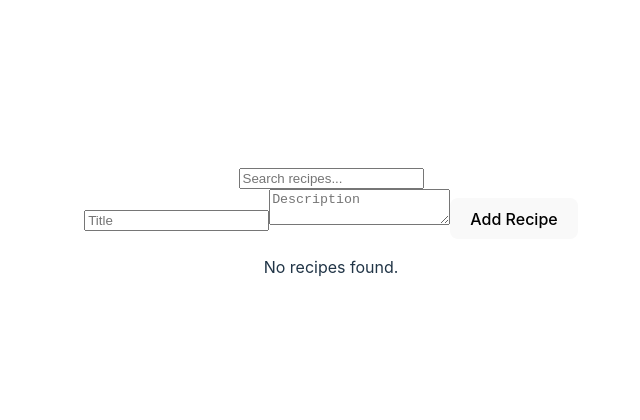
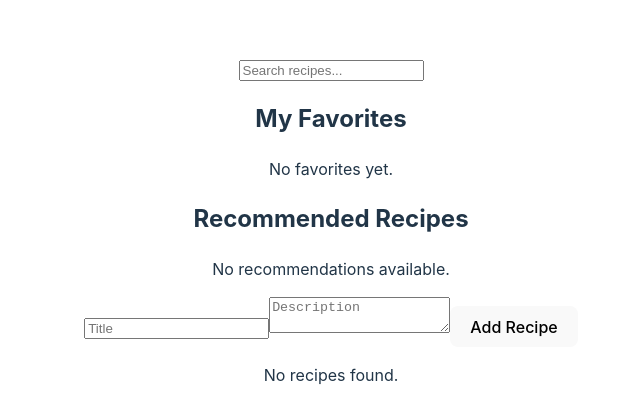
Before and after one commit to OmarMegzz/alx-fe-reactjs, a React (Vite) app in the folder recipe-sharing-app/: page / in a window 1280 px wide. Shown: the part 170-590 px from the top of the page, without its empty margins (309-949 px from the left). Built offline with nearby package versions, Linux system fonts and the light colour scheme.

Commit message:
finish the last task

```diff
--- a/recipe-sharing-app/src/components/AddRecipeForm.jsx
+++ b/recipe-sharing-app/src/components/AddRecipeForm.jsx
@@ -2,6 +2,8 @@ import { useState } from "react";
 import useRecipeStore from "./recipeStore";
 import RecipeList from "./RecipeList";
 import SearchBar from "./SearchBar";
+import FavoritesList from "./FavoritesList";
+import RecommendationsList from "./RecommendationsList";
 
 export const AddRecipeForm = () => {
   const addRecipe = useRecipeStore((state) => state.addRecipe);
@@ -18,6 +20,8 @@ export const AddRecipeForm = () => {
   return (
     <>
       <SearchBar />
+      <FavoritesList />
+      <RecommendationsList />
       <form onSubmit={handleSubmit}>
         <input
           type="text"
--- /dev/null
+++ b/recipe-sharing-app/src/components/FavoritesList.jsx
@@ -0,0 +1,27 @@
+import React from "react";
+import useRecipeStore from "./recipeStore";
+
+const FavoritesList = () => {
+  const recipes = useRecipeStore((state) => state.recipes);
+  const favoriteIds = useRecipeStore((state) => state.favorites);
+
+  const favorites = recipes.filter((recipe) => favoriteIds.includes(recipe.id));
+
+  return (
+    <div>
+      <h2>My Favorites</h2>
+      {favorites.length > 0 ? (
+        favorites.map((recipe) => (
+          <div key={recipe.id}>
+            <h3>{recipe.title}</h3>
+            <p>{recipe.description}</p>
+          </div>
+        ))
+      ) : (
+        <p>No favorites yet.</p>
+      )}
+    </div>
+  );
+};
+
+export default FavoritesList;
--- /dev/null
+++ b/recipe-sharing-app/src/components/RecommendationsList.jsx
@@ -0,0 +1,33 @@
+import React, { useEffect } from "react";
+import useRecipeStore from "./recipeStore";
+
+const RecommendationsList = () => {
+  const { recommendations, generateRecommendations } = useRecipeStore(
+    (state) => ({
+      recommendations: state.recommendations,
+      generateRecommendations: state.generateRecommendations,
+    })
+  );
+
+  useEffect(() => {
+    generateRecommendations();
+  }, [generateRecommendations]);
+
+  return (
+    <div>
+      <h2>Recommended Recipes</h2>
+      {recommendations.length > 0 ? (
+        recommendations.map((recipe) => (
+          <div key={recipe.id}>
+            <h3>{recipe.title}</h3>
+            <p>{recipe.description}</p>
+          </div>
+        ))
+      ) : (
+        <p>No recommendations available.</p>
+      )}
+    </div>
+  );
+};
+
+export default RecommendationsList;
--- a/recipe-sharing-app/src/components/recipeStore.js
+++ b/recipe-sharing-app/src/components/recipeStore.js
@@ -3,6 +3,23 @@ import { create } from "zustand";
 const useRecipeStore = create((set) => ({
   recipes: [],
   searchTerm: "",
+  favorites: [],
+  addFavorite: (recipeId) =>
+    set((state) => ({
+      favorites: [...state.favorites, recipeId],
+    })),
+  removeFavorite: (recipeId) =>
+    set((state) => ({
+      favorites: state.favorites.filter((id) => id !== recipeId),
+    })),
+  recommendations: [],
+  generateRecommendations: () =>
+    set((state) => {
+      const recommended = state.recipes.filter(
+        (recipe) => state.favorites.includes(recipe.id) && Math.random() > 0.5
+      );
+      return { recommendations: recommended };
+    }),
   setSearchTerm: (term) => set({ searchTerm: term }),
   filteredRecipes: [],
   addRecipe: (newRicpe) =>
```
